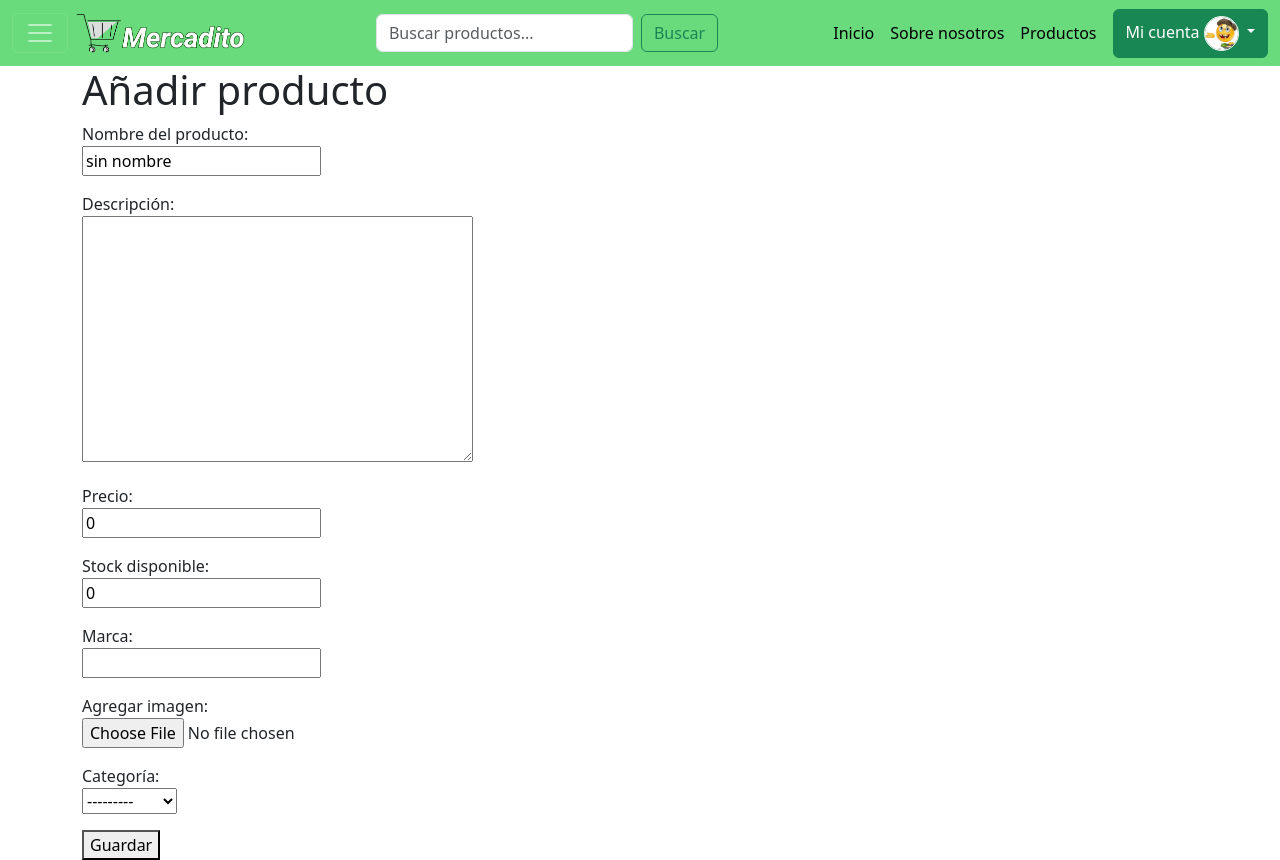
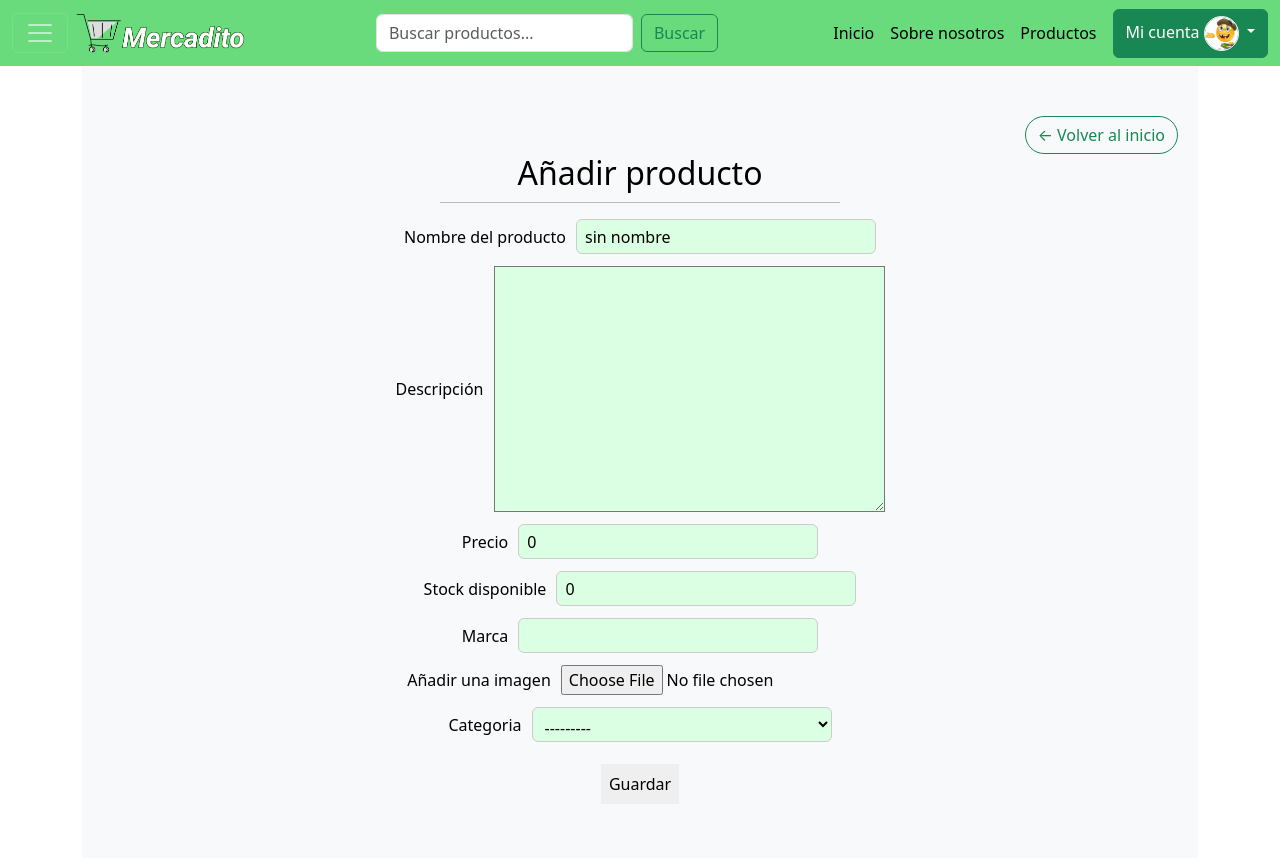
Before and after one commit to BeB55/Progra4-Grupo9, a Django app: page /productos/nuevo/ in a window 1280 px wide. After the commit the page ends 804 px from the top, so only its background shows below. Run offline with Django 5.2, Linux system fonts and the light colour scheme; a user stored in the database is signed in; data comes from the database, SQL or seed files in the repository; both versions use the stored data as it was after the commit; some libraries are stand-ins or nearby versions.

Commit message:
Cambio de diseño en logout, perfil, registro, listado de productos, form de productos

```diff
--- a/products/templates/products/products_form.html
+++ b/products/templates/products/products_form.html
@@ -1,40 +1,70 @@
 {% extends "base.html" %}
+{% load widget_tweaks %}
+{% load static %}
+
 {% block content %}
-  <h1>Añadir producto</h1>
+
+<section style="padding: 20px 20px; background-color: #f8f9fa; color: #000000;">
+
+  <div style="text-align: right; margin-top: 30px;">
+    <a href="{% url 'home' %}" class="btn btn-outline-success rounded-pill">← Volver al inicio</a>
+  </div>
+
+  <div style="max-width: 800px; margin: auto;">
+    <h2 style="text-align: center;">Añadir producto</h2>
+    <hr style="width: 50%; margin: 10px auto 10px;">
+
+    <div class="container mt-3">
+      <div class="row mb-4">
+        <div class="col text-center">
+
         <form method="post" enctype="multipart/form-data">
           {% csrf_token %}
+
           {{ form.non_field_errors }}
-    <p>
-      {{ form.name.label_tag }}<br>
-      {{ form.name }}
-      {{ form.name.errors }}
-    </p>
-    <p>
-      {{ form.description.label_tag }}<br>
-      {{ form.description }}
-    </p>
-    <p>
-      {{ form.price.label_tag }}<br>
-      {{ form.price }}
-    </p>
-    <p>
-      {{ form.stock.label_tag }}<br>
-      {{ form.stock }}
-      {{ form.stock.errors }}
-    </p>
-    <p>
-      {{ form.brand.label_tag }}<br>
-      {{ form.brand }}
-    </p>
-    <p>
-      {{ form.image.label_tag }}<br>
+
+          <div class="field">
+            <label for="name">Nombre del producto</label>
+            {% render_field form.name class="input-field" %}
+          </div>
+
+          <div class="field">
+            <label for="description">Descripción</label>
+            {% render_field form.description class="desc-field" %}
+          </div>
+
+          <div class="field">
+            <label for="price">Precio</label>
+            {% render_field form.price class="input-field" %}
+          </div>
+
+          <div class="field">
+            <label for="stock">Stock disponible</label>
+            {% render_field form.stock class="input-field" %}
+          </div>
+
+          <div class="field">
+            <label for="brand">Marca</label>
+            {% render_field form.brand class="input-field" %}
+          </div>
+
+          <div class="field">
+            <label for="image">Añadir una imagen</label>
             {{ form.image }}
             {{ form.image.errors }}
-    </p>
-    <p>
-      {{ form.category.label_tag }}<br>
-      {{ form.category }}
-    </p>
-    <button type="submit">Guardar</button>
+          </div>
+
+          <div class="field">
+            <label for="category">Categoria</label>
+            {% render_field form.category class="input-field" %}
+          </div>
+
+          <button id="submit-btn" type="submit">Guardar</button>
         </form>
+
+        </div>
+      </div>
+    </div>
+  </div>
+
 {% endblock %}
--- a/templates/base.html
+++ b/templates/base.html
@@ -22,10 +22,14 @@
     .input-field {
         width: 300px;
         height: 35px;
-        background-color: #affcc0;
+        background-color: #dbffe3;
         padding: 8px;
         border-radius: 6px;
         border: 1px solid #ccc;
+    }
+
+    .desc-field{
+      background-color: #dbffe3;
     }
 
       #submit-btn{
--- a/templates/home.html
+++ b/templates/home.html
@@ -73,7 +73,7 @@
       <img src="{% static 'img/carouselB.jpg' %}" class="d-block w-100 hero-img">
       <div class="carousel-caption d-none d-md-block">
         <h2 class="fw-bold">Ofertas increíbles</h2>
-        <p>Aprovechá descuentos exclusivos.</p>
+        <p>¡No dejes pasar estos descuentos!</p>
       </div>
     </div>
 
@@ -83,7 +83,7 @@
       <img src="{% static 'img/carouselC.jpg' %}" class="d-block w-100 hero-img">
       <div class="carousel-caption d-none d-md-block">
         <h2 class="fw-bold">Envíos rápidos</h2>
-        <p>Hacemos llegar tu pedido en horas.</p>
+        <p>Hacemos llegar tu pedido en un santiamén.</p>
       </div>
     </div>
 
--- a/users/templates/users/logout.html
+++ b/users/templates/users/logout.html
@@ -1,7 +1,11 @@
 {% extends 'base.html' %}
 
 {% block content %}
-<h3>Sesion finalizada. Redirigiendo a la página principal...</h3>
+<div class="container-fluid d-flex align-items-center justify-content-between">
+  <div class="d-flex align-items-center">
+    <h4 style="margin: 30px;"">Sesion finalizada. Redirigiendo a la página principal...</h4>
+  </div>
+</div>
 
   <script>
     setTimeout(() => {
--- a/users/templates/users/signup.html
+++ b/users/templates/users/signup.html
@@ -4,7 +4,7 @@
 {% load socialaccount %}
 
 {% block content %}
-<section style="padding: 20px 20px; background-color: #f8f9fa; color: #000000;"></section>
+<section style="padding: 20px 20px; background-color: #f8f9fa; color: #000000;">
 
   <div style="text-align: right; margin-top: 30px;">
     <a href="{% url 'home' %}" class="btn btn-outline-success rounded-pill">← Volver al inicio</a>
```
Also changed, not shown: products/templates/products/product_list.html (+44 -25 lines), users/templates/users/profile.html (+36 -3 lines), db.sqlite3, media/products/2025/11/14/arandanos.png (added), media/products/2025/11/14/azucar-ledesma.png (added), media/products/2025/11/14/mayonesa-natura.png (added). Lines whose indentation alone changed are shown as unchanged.
